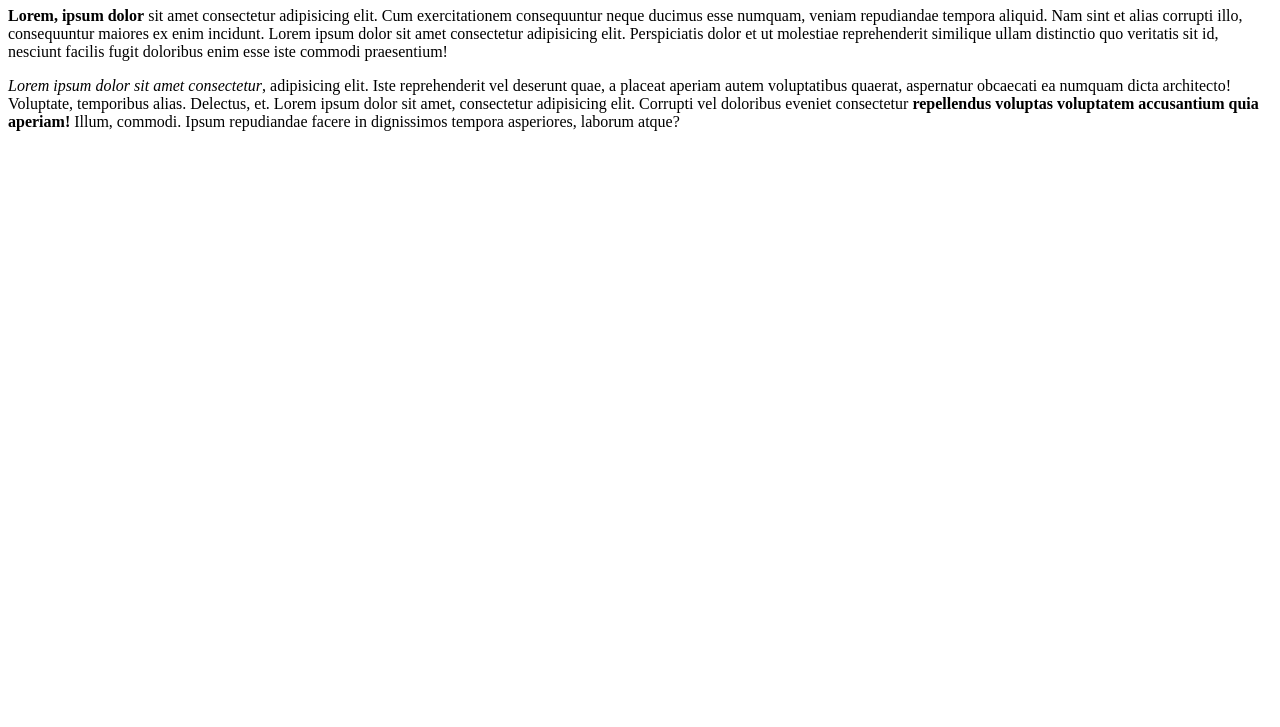
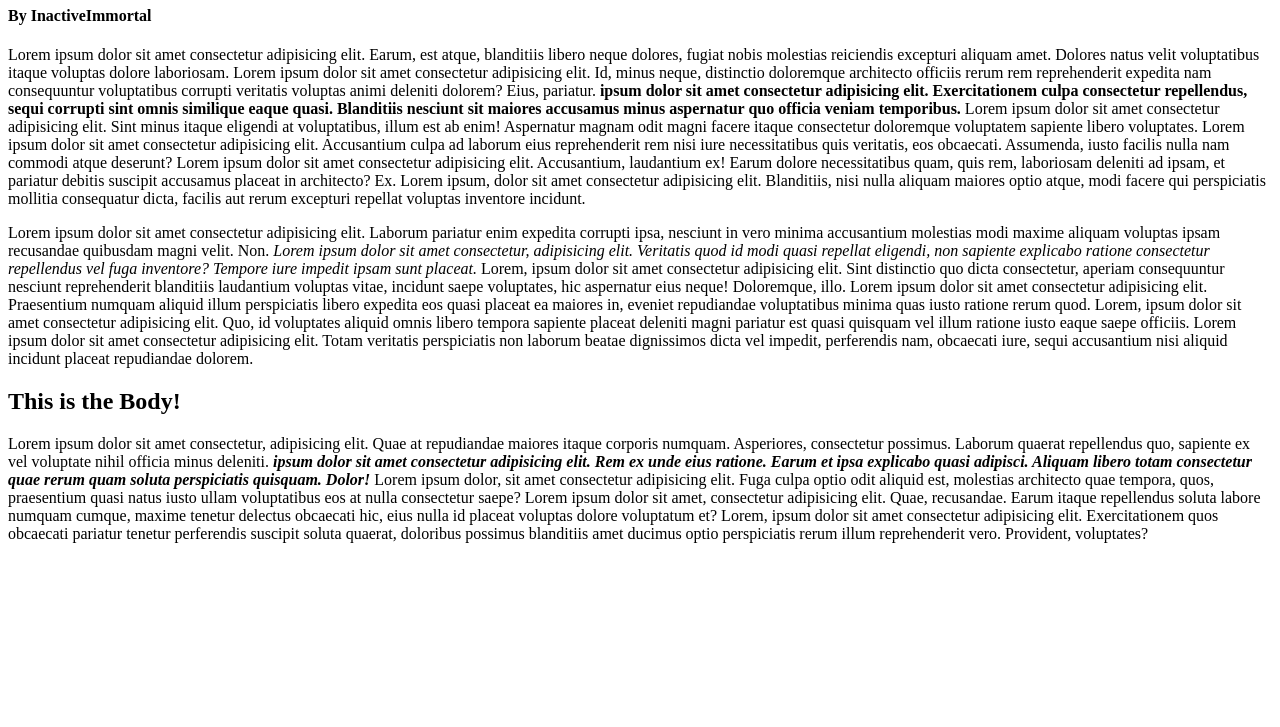
Before and after one commit to InactiveImmortal/html-boilerplate, a plain HTML site: page index.html in a window 1280 px wide. Shown: the part 73-800 px from the top of the page. Drawn offline with Linux system fonts and the light colour scheme.

Commit message:
Added a readme, and did a small sample blog :)

```diff
--- a/index.html
+++ b/index.html
@@ -3,37 +3,49 @@
 <head>
     <meta charset="UTF-8">
     <meta name="viewport" content="width=device-width, initial-scale=1.0">
-    <title>Bold and Italic Test</title>
+    <title>The Odin Project - Student Blog Test</title>
 </head>
 <body>
+    <h1>Learning about HTML</h1>
+    <h4>By InactiveImmortal</h4>
+
+    <p>
+        Lorem ipsum dolor sit amet consectetur adipisicing elit. Earum, est atque, blanditiis libero neque dolores, fugiat nobis molestias reiciendis excepturi aliquam amet. Dolores natus velit voluptatibus itaque voluptas dolore laboriosam. Lorem ipsum dolor sit amet consectetur adipisicing elit. Id, minus neque, distinctio doloremque architecto officiis rerum rem reprehenderit expedita nam consequuntur voluptatibus corrupti veritatis voluptas animi deleniti dolorem? Eius, pariatur.
+        <strong>ipsum dolor sit amet consectetur adipisicing elit. Exercitationem culpa consectetur repellendus, sequi corrupti sint omnis similique eaque quasi. Blanditiis nesciunt sit maiores accusamus minus aspernatur quo officia veniam temporibus.</strong>
+        Lorem ipsum dolor sit amet consectetur adipisicing elit. Sint minus itaque eligendi at voluptatibus, illum est ab enim! Aspernatur magnam odit magni facere itaque consectetur doloremque voluptatem sapiente libero voluptates.
+        Lorem ipsum dolor sit amet consectetur adipisicing elit. Accusantium culpa ad laborum eius reprehenderit rem nisi iure necessitatibus quis veritatis, eos obcaecati. Assumenda, iusto facilis nulla nam commodi atque deserunt?
+        Lorem ipsum dolor sit amet consectetur adipisicing elit. Accusantium, laudantium ex! Earum dolore necessitatibus quam, quis rem, laboriosam deleniti ad ipsam, et pariatur debitis suscipit accusamus placeat in architecto? Ex.
+        Lorem ipsum, dolor sit amet consectetur adipisicing elit. Blanditiis, nisi nulla aliquam maiores optio atque, modi facere qui perspiciatis mollitia consequatur dicta, facilis aut rerum excepturi repellat voluptas inventore incidunt.
+    </p>
 
 
-    <!-- This is an HTML comment -->
 
-    <h1>Bold and Italic Test</h1>
-    <p><strong>Lorem, ipsum dolor</strong> sit amet consectetur adipisicing elit.
-    Cum exercitationem consequuntur neque ducimus esse numquam,
-    veniam repudiandae tempora aliquid. Nam sint et alias corrupti illo,
-    consequuntur maiores ex enim incidunt. Lorem ipsum dolor sit amet consectetur
-    adipisicing elit. Perspiciatis dolor et ut molestiae reprehenderit similique
-    ullam distinctio quo veritatis sit id, nesciunt facilis fugit doloribus enim
-    esse iste commodi praesentium!</p>
-
-    <!-- Strong is how you bold your text -->
 
     <p>
-        <em>Lorem ipsum dolor sit amet consectetur</em>, adipisicing elit. Iste reprehenderit
-        vel deserunt quae, a placeat aperiam autem voluptatibus quaerat, aspernatur
-        obcaecati ea numquam dicta architecto! Voluptate, temporibus alias.
-        Delectus, et. Lorem ipsum dolor sit amet, consectetur adipisicing elit.
-        Corrupti vel doloribus eveniet consectetur <strong>repellendus voluptas voluptatem
-        accusantium quia aperiam!</strong> Illum, commodi. Ipsum repudiandae facere in
-        dignissimos tempora asperiores, laborum atque?
+        Lorem ipsum dolor sit amet consectetur adipisicing elit. Laborum pariatur enim expedita corrupti ipsa, nesciunt in vero minima accusantium molestias modi maxime aliquam voluptas ipsam recusandae quibusdam magni velit. Non.
+        <em>Lorem ipsum dolor sit amet consectetur, adipisicing elit. Veritatis quod id modi quasi repellat eligendi, non sapiente explicabo ratione consectetur repellendus vel fuga inventore? Tempore iure impedit ipsam sunt placeat.</em>
+        Lorem, ipsum dolor sit amet consectetur adipisicing elit. Sint distinctio quo dicta consectetur, aperiam consequuntur nesciunt reprehenderit blanditiis laudantium voluptas vitae, incidunt saepe voluptates, hic aspernatur eius neque! Doloremque, illo.
+        Lorem ipsum dolor sit amet consectetur adipisicing elit. Praesentium numquam aliquid illum perspiciatis libero expedita eos quasi placeat ea maiores in, eveniet repudiandae voluptatibus minima quas iusto ratione rerum quod.
+        Lorem, ipsum dolor sit amet consectetur adipisicing elit. Quo, id voluptates aliquid omnis libero tempora sapiente placeat deleniti magni pariatur est quasi quisquam vel illum ratione iusto eaque saepe officiis.
+        Lorem ipsum dolor sit amet consectetur adipisicing elit. Totam veritatis perspiciatis non laborum beatae dignissimos dicta vel impedit, perferendis nam, obcaecati iure, sequi accusantium nisi aliquid incidunt placeat repudiandae dolorem.
     </p>
 
-    <!-- Em stands for emphasis - this makes my text italic! -->
 
 
-    <!-- Do not use <b> and <i> -->
+
+
+
+    <h2>This is the Body!</h2>
+
+
+    <p>
+        Lorem ipsum dolor sit amet consectetur, adipisicing elit. Quae at repudiandae maiores itaque corporis numquam. Asperiores, consectetur possimus. Laborum quaerat repellendus quo, sapiente ex vel voluptate nihil officia minus deleniti.
+        <strong><em>ipsum dolor sit amet consectetur adipisicing elit. Rem ex unde eius ratione. Earum et ipsa explicabo quasi adipisci. Aliquam libero totam consectetur quae rerum quam soluta perspiciatis quisquam. Dolor!</em></strong>
+        Lorem ipsum dolor, sit amet consectetur adipisicing elit. Fuga culpa optio odit aliquid est, molestias architecto quae tempora, quos, praesentium quasi natus iusto ullam voluptatibus eos at nulla consectetur saepe?
+        Lorem ipsum dolor sit amet, consectetur adipisicing elit. Quae, recusandae. Earum itaque repellendus soluta labore numquam cumque, maxime tenetur delectus obcaecati hic, eius nulla id placeat voluptas dolore voluptatum et?
+        Lorem, ipsum dolor sit amet consectetur adipisicing elit. Exercitationem quos obcaecati pariatur tenetur perferendis suscipit soluta quaerat, doloribus possimus blanditiis amet ducimus optio perspiciatis rerum illum reprehenderit vero. Provident, voluptates?
+    </p>
+
+    <!-- Man! I should really do this more often! -->
 </body>
 </html>
```
Also changed, not shown: Bold & Italic Text.html (added, +39 -0 lines), 1 other file.
